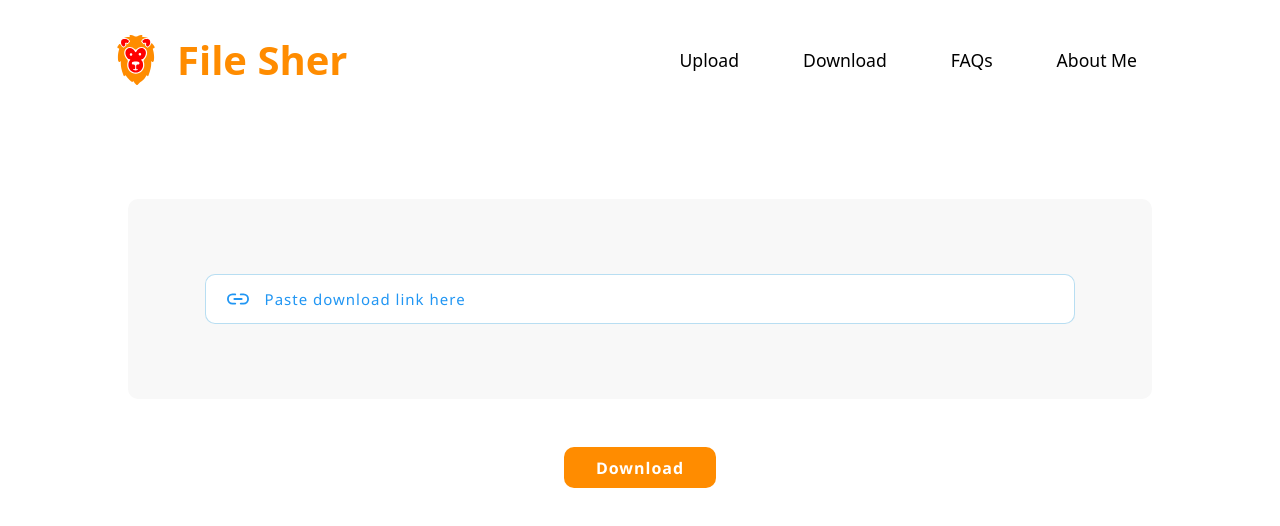
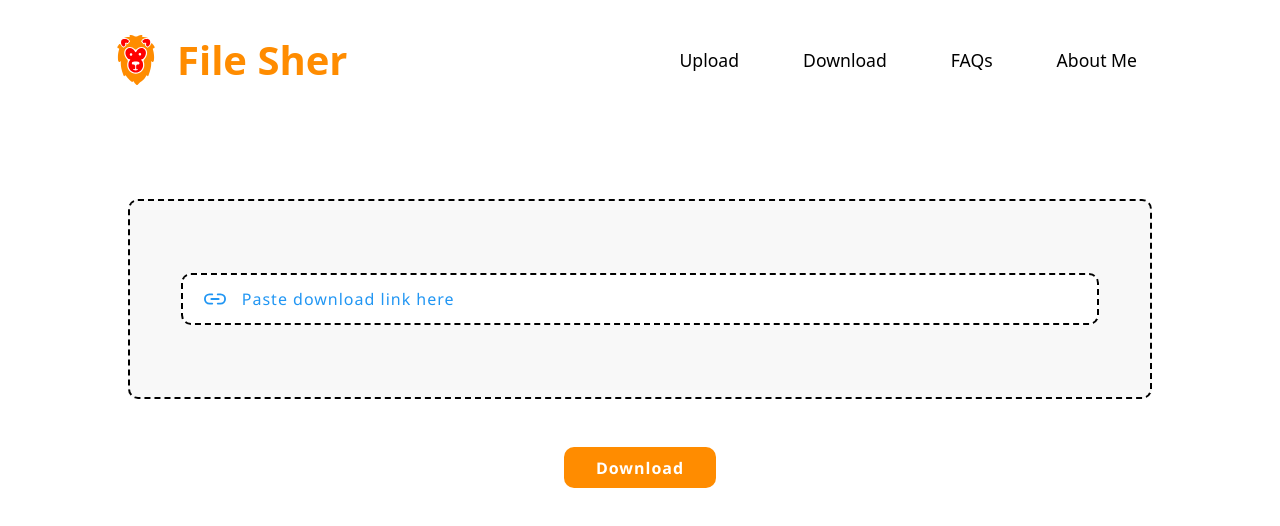
Before and after one commit to nteshxx/file-sher-client, a React (Create React App) app: page /download in a window 1280 px wide. Shown: the top 526 px of the page. Built offline with nearby package versions, Linux system fonts and the light colour scheme; no server answers.

Commit message:
changed download page css

```diff
--- a/src/styles/download.css
+++ b/src/styles/download.css
@@ -10,6 +10,7 @@
   width: 80%;
   min-height: 200px;
   background-color: var(--secondary-color);
+  border: 2px dashed black;
   border-radius: 10px;
   margin: 1rem auto;
   text-align: center;
@@ -20,9 +21,9 @@
 }
 
 .link-box {
-  width: 85%;
+  width: 90%;
   border-radius: 10px;
-  border: 1px solid var(--border-color);
+  border: 2px dashed black;
   display: flex;
   align-items: center;
   background-color: white;
@@ -38,8 +39,8 @@
 
 .link-box input::placeholder {
   color: #2196f3;
-  font-size: 15px;
-  font-weight: 200;
+  font-size: 16px;
+  font-weight: 500;
   letter-spacing: 1px;
 }
 
```
